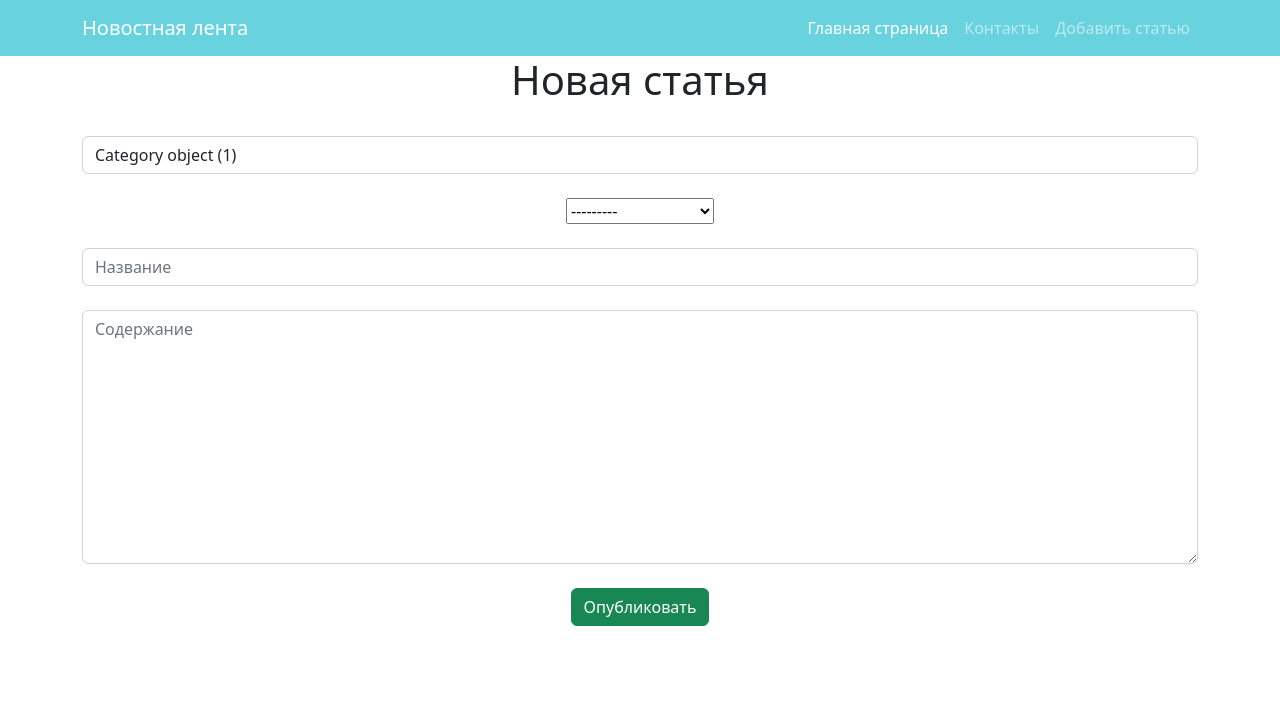
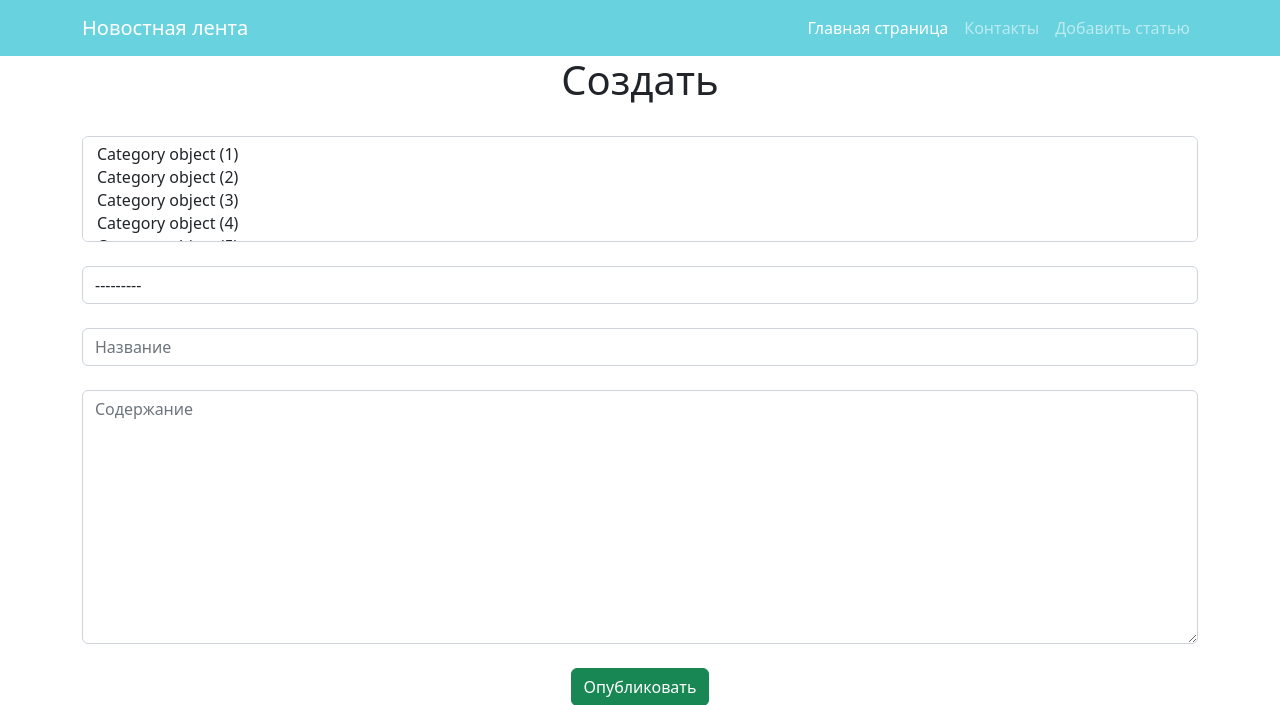
Before and after one commit to IrinaAbrosimova/NewsPaper, a Django app: page /news/create/ in a window 1280 px wide. Shown: the top 705 px of the page. Run offline with Django 4.2, Linux system fonts and the light colour scheme; data comes from the database, SQL or seed files in the repository; both versions use the stored data as it was after the commit; some libraries are stand-ins or nearby versions.

Commit message:
Add search, create, update, delete pages

```diff
--- a/NewsPaper/NewsPaper/urls.py
+++ b/NewsPaper/NewsPaper/urls.py
@@ -22,5 +22,5 @@ urlpatterns = [
     path('admin/', admin.site.urls),
     path('pages/', include('django.contrib.flatpages.urls')),
     path('news/', include('news.urls')),
-    path('post/', include('news.urls'))
+
 ]
--- a/NewsPaper/news/forms.py
+++ b/NewsPaper/news/forms.py
@@ -1,6 +1,6 @@
 from django.core.exceptions import ValidationError
 from .models import Post
-from django.forms import ModelForm, TextInput, Textarea, Select
+from django.forms import ModelForm, TextInput, Textarea, SelectMultiple, Select
 
 
 class PostForm(ModelForm):
@@ -11,7 +11,9 @@ class PostForm(ModelForm):
         widgets = {
             'title': TextInput(attrs={'class': 'form-control', 'placeholder': 'Название'}),
             'text': Textarea(attrs={'class': 'form-control', 'placeholder': 'Содержание'}),
-            'category': Select(attrs={'class': 'form-control'})
+            'category': SelectMultiple(attrs={'class': 'form-control'}),
+            'author': Select(attrs={'class': 'form-control', 'placeholder': 'Автор'}),
+
 
         }
 
--- a/NewsPaper/news/models.py
+++ b/NewsPaper/news/models.py
@@ -59,7 +59,7 @@ class Post(models.Model):
         return f'{self.title.title()}: {self.text[:20]}'
 
     def get_absolute_url(self):
-        return reverse('news', args=[str(self.id)])
+        return f'/news/{self.id}'
 
     def save(self, *args, **kwargs):
         super().save(*args, **kwargs)
--- a/NewsPaper/news/views.py
+++ b/NewsPaper/news/views.py
@@ -63,8 +63,7 @@ class PostCreate(CreateView):
 
 
 class PostUpdate(UpdateView):
-    template_name = 'postcreate.html'
-    context_object_name = 'edit'
+    template_name = 'postedit.html'
     form_class = PostForm
     model = Post
 
--- a/NewsPaper/templates/postcreate.html
+++ b/NewsPaper/templates/postcreate.html
@@ -5,12 +5,12 @@ News
 {% endblock title %}
 
 {% block content %}
-<h1>Новая статья</h1><br>
+<h1>Создать</h1><br>
 <form method="post">
     {% csrf_token %}
     {{ form.category }}<br>
     {{ form.author }}<br>
-    <br>{{ form.title }}<br>
+    {{ form.title }}<br>
     {{ form.text }}<br>
     <button type="submit" class="btn btn-success">Опубликовать</button>
 </form>
```
Also changed, not shown: NewsPaper/db.sqlite3.
